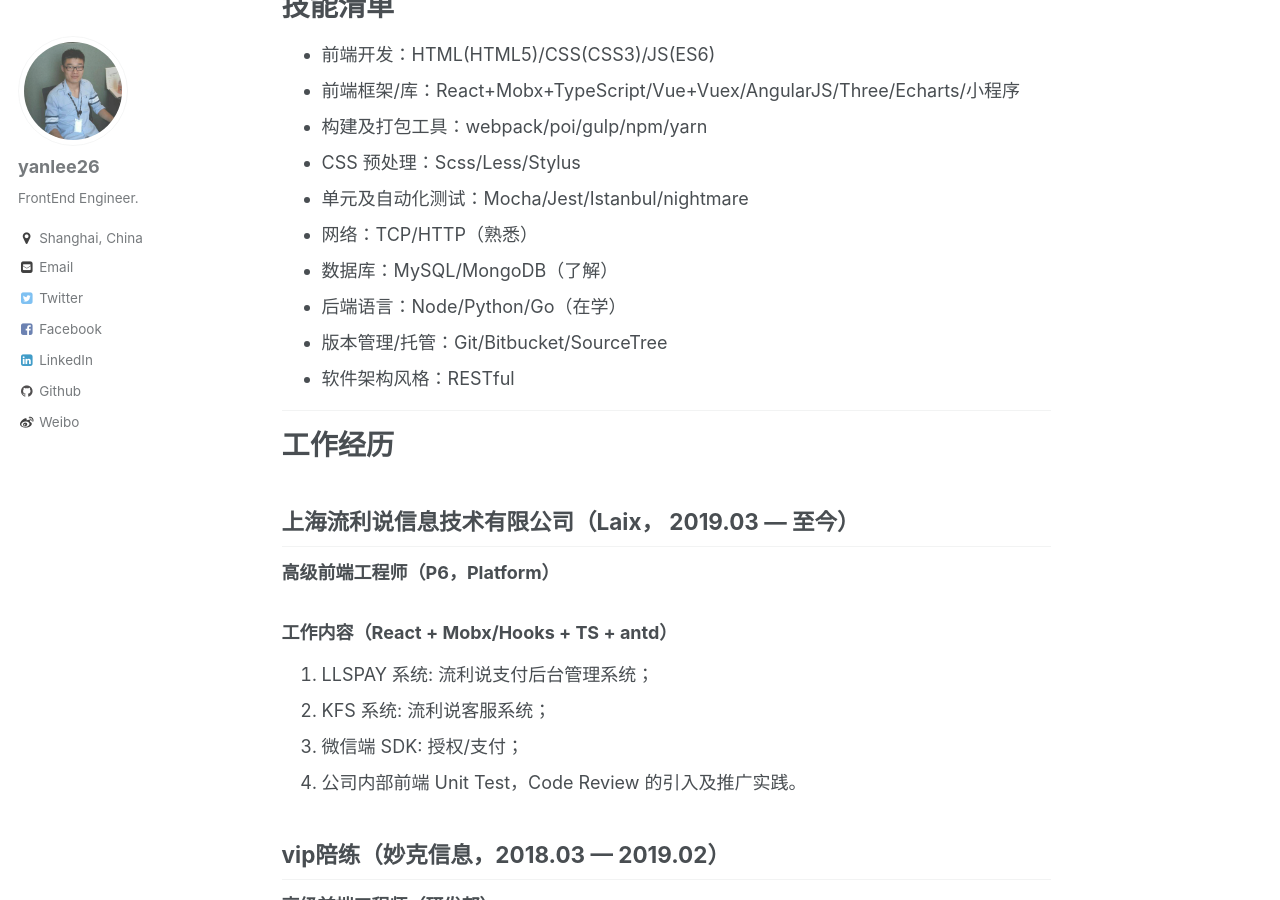
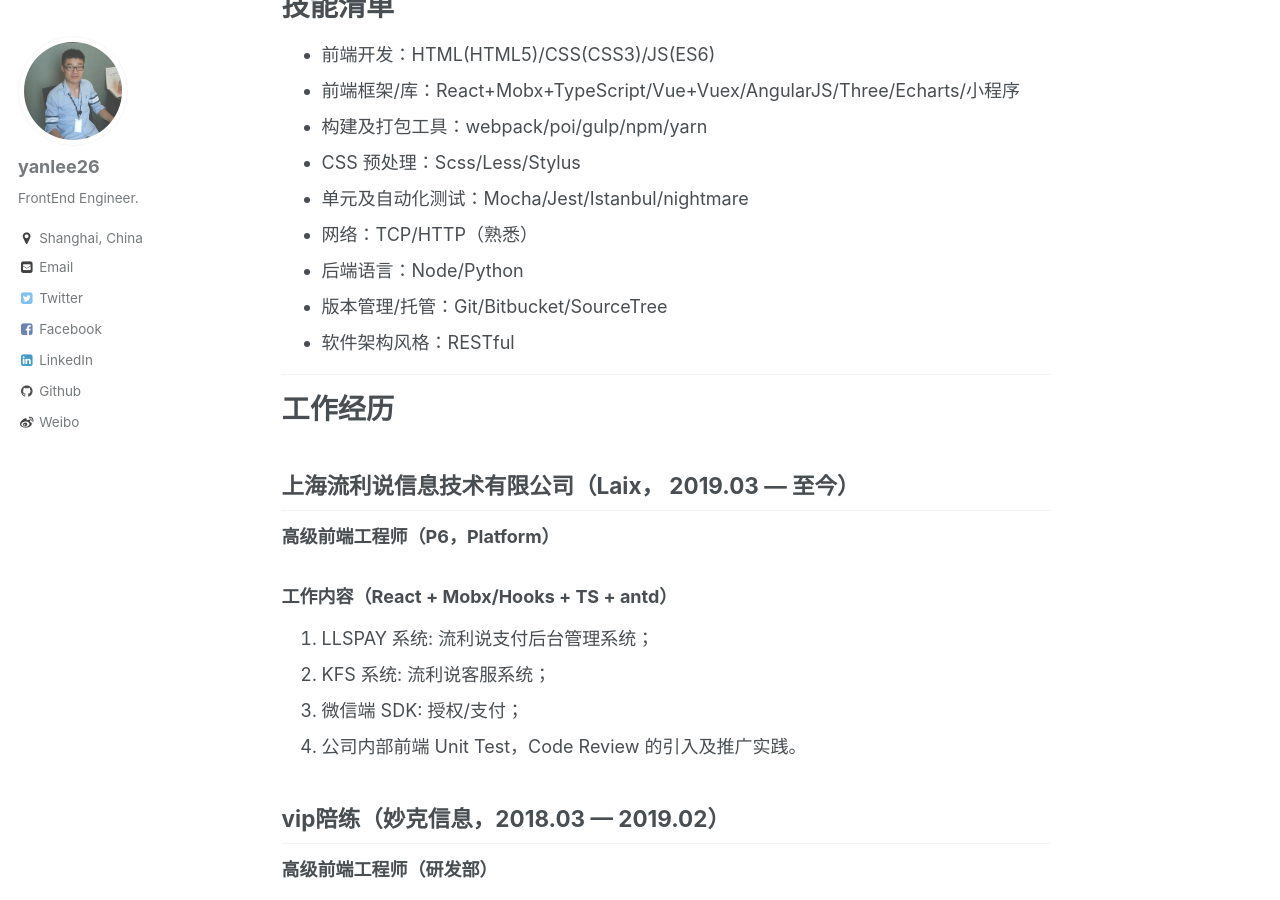
Before and after one commit to yanlee26/yanlee26.github.io, a Jekyll site: the page built from _pages/about.md, in a window 1280 px wide and 900 px high, scrolled down 770 px. Built offline with Jekyll 4.4.1, drawn with Linux system fonts in a browser that asks for light colours; comment, search, counter and statistics services are not loaded.

Commit message:
about: update

```diff
--- a/_pages/about.md
+++ b/_pages/about.md
@@ -37,8 +37,7 @@
 - CSS 预处理：Scss/Less/Stylus
 - 单元及自动化测试：Mocha/Jest/Istanbul/nightmare
 - 网络：TCP/HTTP（熟悉）
-- 数据库：MySQL/MongoDB（了解）
-- 后端语言：Node/Python/Go（在学）
+- 后端语言：Node/Python
 - 版本管理/托管：Git/Bitbucket/SourceTree
 - 软件架构风格：RESTful
 
```
